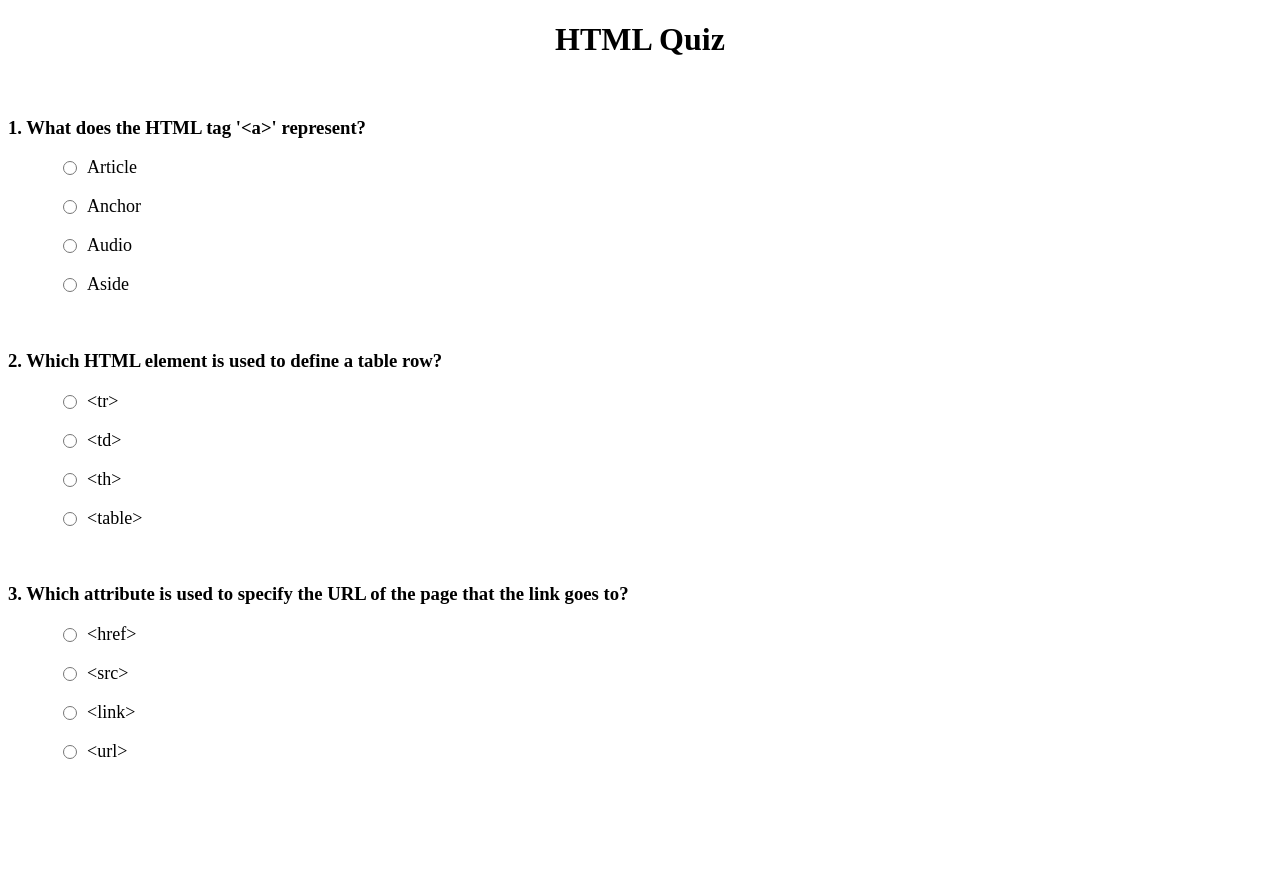
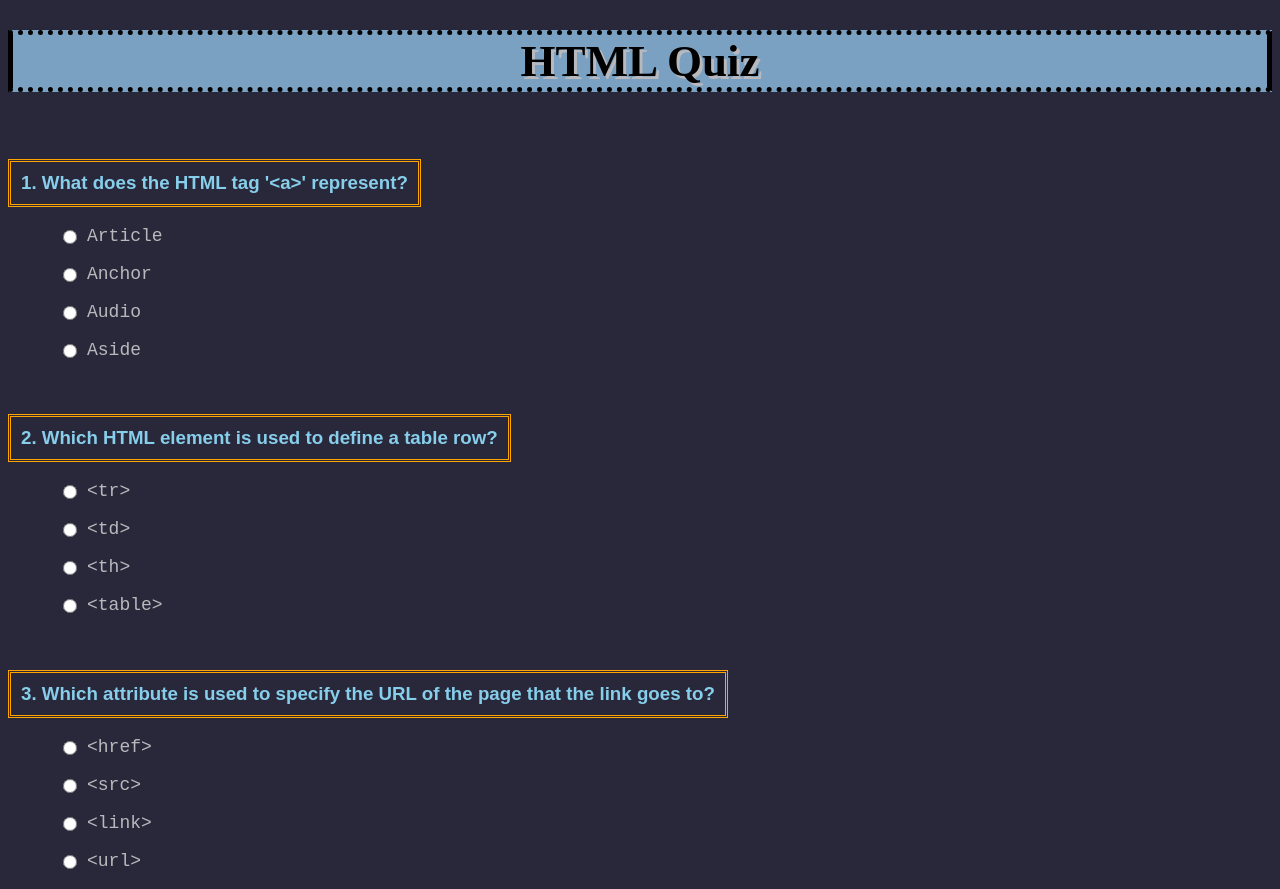
Before and after one commit to Bcllier21/quiz-site, a plain HTML site: page index.html in a window 1280 px wide. Before the commit the page ends 800 px from the top, so only its background shows below. Drawn offline with Linux system fonts and the light colour scheme.

Commit message:
Finished css, site is now properly styled

```diff
--- a/index.css
+++ b/index.css
@@ -1,9 +1,31 @@
-h1 {text-align: center;
+html {
+    background-color: rgb(41, 40, 59);
 }
 
+h1 {text-align: center;
+    font-size: 45px;
+    border: 5px solid #000;
+    border-style: dotted;
+    border-right: 5px solid;
+    border-left: 5px solid;
+    text-shadow: 3px 3px #b9b9bd;
+    background-color: rgb(123, 161, 194);
+}
+
+h3 {
+    border: 3px solid #000;
+    border-style: double;
+    border-color: orange;
+    padding: 10px;
+    width: fit-content;
+    font-family: sans-serif;
+    color: skyblue;
+}
 
 p {margin-left: 50px;
-    font-size: 18px;}
+    font-size: 18px;
+    font-family: monospace;
+    color: #b9b9bd;}
 
 input {display: flex;
     height: 14px;
@@ -11,11 +33,35 @@ input {display: flex;
     float: left;
     margin-right: 10px;
     margin-top: 4px;
-    border-radius: 50%;}
+    border-radius: 50%;
+    accent-color: midnightblue}
+
+input:hover{
+    box-shadow: -4px 0px black;
+}
+
+p:hover {
+    background-image: linear-gradient(to right, rgb(119, 121, 138), rgb(44, 45, 56));
+    padding: 5px;
+    width: fit-content;
+    color: azure;
+    font-weight: bolder;
+    box-shadow: 2px 2px black;
+}
 
 span {
     margin-left: 50px;
     float: center;
+}
+
+span[name="correct"] {
+    color: rgb(6, 181, 6);
+    font-weight: bold;
+}
+
+span[name="incorrect"] {
+    color: rgb(250, 7, 7);
+    font-weight: bold;
 }
 
 .hide {
```
